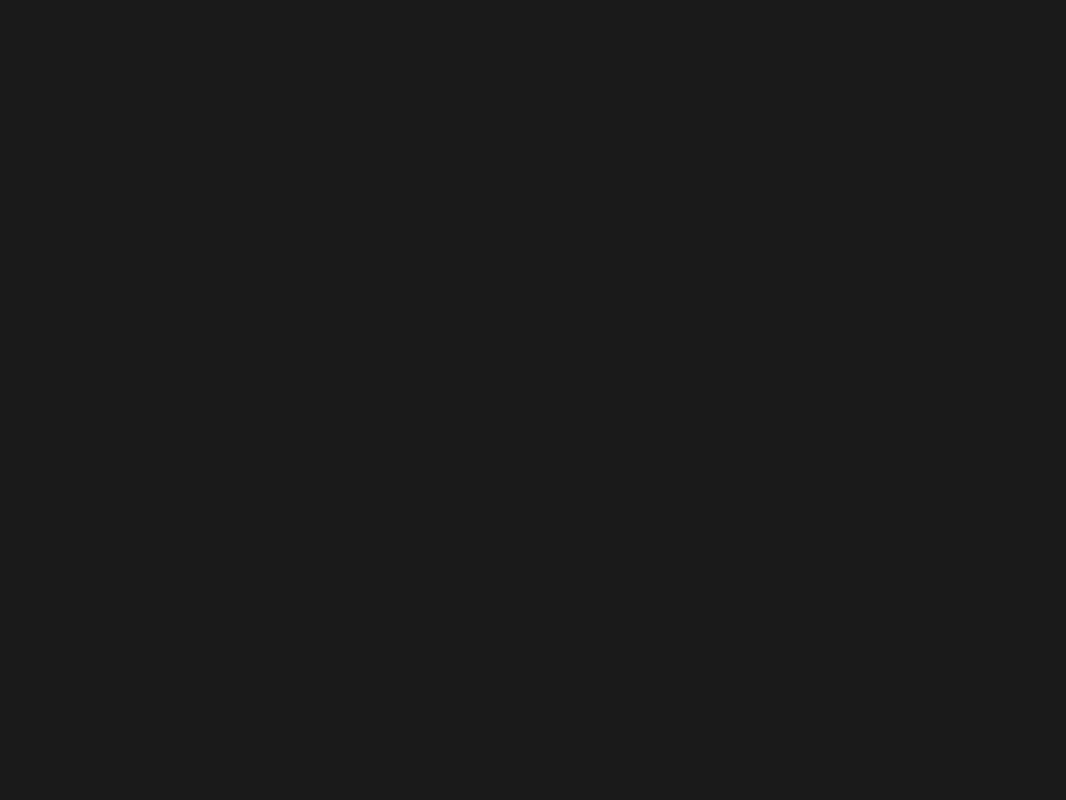
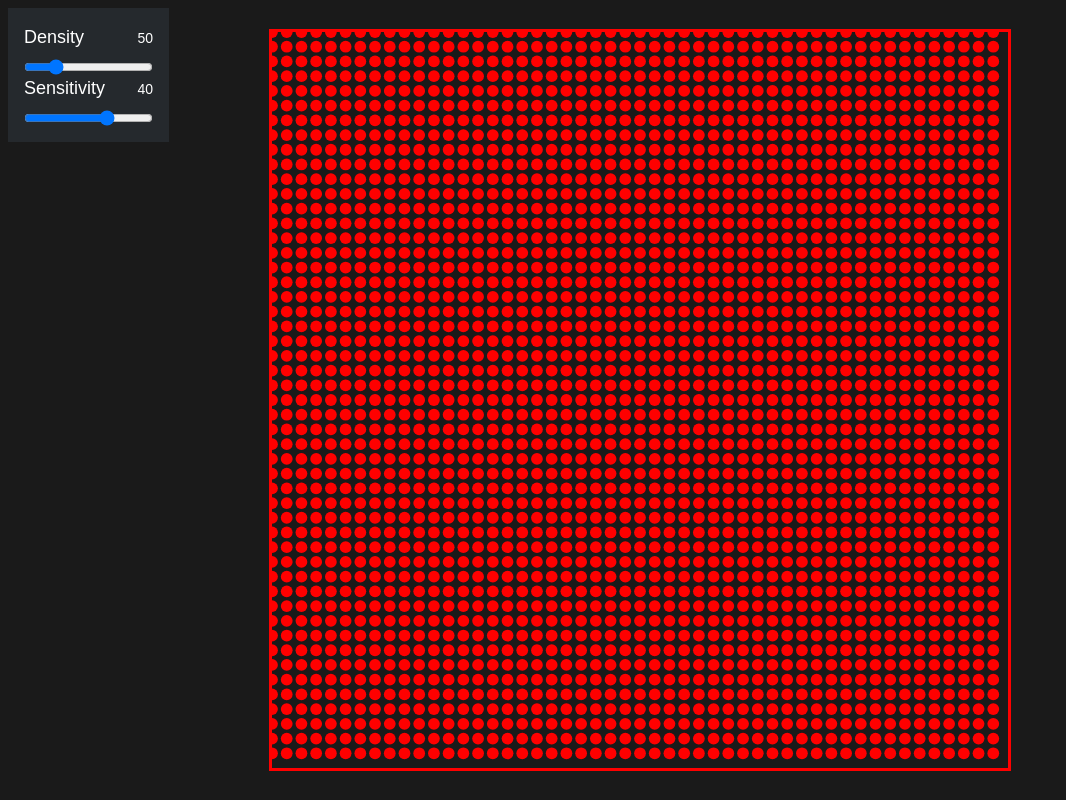
Before and after one commit to joshwcomeau/wa-svg-vs-canvas, a React (Vite) app: page /vanilla-svg in a window 1280 px wide. Before the commit this address had no page. Shown: the whole page, without its empty margins (0-1066 px from the left). Built offline with nearby package versions, Linux system fonts and the light colour scheme.

Commit message:
add buggy Vanilla SVG

```diff
--- a/src/main.tsx
+++ b/src/main.tsx
@@ -6,6 +6,7 @@ import App from './App';
 import StateProvider from './components/StateProvider';
 import ReactCanvas from './routes/ReactCanvas/';
 import ReactSvg from './routes/ReactSvg/';
+import VanillaSvg from './routes/VanillaSvg/';
 
 createRoot(document.getElementById('root')!).render(
   <StrictMode>
@@ -14,6 +15,7 @@ createRoot(document.getElementById('root')!).render(
         <Routes>
           <Route path="/react-canvas" element={<ReactCanvas />} />
           <Route path="/react-svg" element={<ReactSvg />} />
+          <Route path="/vanilla-svg" element={<VanillaSvg />} />
           <Route path="/" element={<App />} />
         </Routes>
       </BrowserRouter>
--- /dev/null
+++ b/src/routes/VanillaSvg/VanillaSvg.tsx
@@ -0,0 +1,89 @@
+import React from 'react';
+
+import { range, normalize } from '../../utils';
+import ControlPanel from '../../components/ControlPanel';
+import { StateContext } from '../../components/StateProvider';
+
+function ReactSvg() {
+  const ref = React.useRef(null);
+  const elems = React.useRef<Record<string, SVGElement>>({});
+  const { numRows, numCols, mouseAdjust } =
+    React.useContext(StateContext);
+
+  React.useEffect(() => {
+    function handleMove(event: any) {
+      for (let rowIndex = 0; rowIndex <= numRows; rowIndex++) {
+        for (let colIndex = 0; colIndex <= numCols; colIndex++) {
+          const id = `${rowIndex}-${colIndex}`;
+          const elem = elems.current[id];
+          if (!elem) {
+            continue;
+          }
+
+          const cx =
+            normalize(rowIndex, 0, numRows, 0, 200) +
+            normalize(
+              event.clientX,
+              0,
+              window.innerWidth,
+              -mouseAdjust,
+              mouseAdjust
+            );
+          const cy =
+            normalize(colIndex, 0, numCols, 0, 200) +
+            normalize(
+              event.clientY,
+              0,
+              window.innerHeight,
+              -mouseAdjust,
+              mouseAdjust
+            );
+
+          elem.setAttribute('cx', String(cx));
+          elem.setAttribute('cy', String(cy));
+        }
+      }
+    }
+    window.addEventListener('mousemove', handleMove);
+
+    return () => {
+      window.removeEventListener('mousemove', handleMove);
+    };
+  }, []);
+
+  return (
+    <>
+      <svg
+        style={{
+          display: 'block',
+          width: 'calc(100vh - 64px)',
+          height: 'calc(100vh - 64px)',
+        }}
+        ref={ref}
+        viewBox="0 0 200 200"
+      >
+        {range(numRows).map((rowIndex) =>
+          range(numCols).map((colIndex) => {
+            const id = `${rowIndex}-${colIndex}`;
+            return (
+              <circle
+                key={id}
+                cx={normalize(rowIndex, 0, numRows, 0, 200)}
+                cy={normalize(colIndex, 0, numCols, 0, 200)}
+                ref={(elem) => {
+                  // @ts-expect-error fsck this oppressive ESLint config
+                  elems.current[id] = elem;
+                }}
+                r={(200 / numRows) * 0.4}
+                fill="red"
+              />
+            );
+          })
+        )}
+      </svg>
+      <ControlPanel />
+    </>
+  );
+}
+
+export default ReactSvg;
--- /dev/null
+++ b/src/routes/VanillaSvg/index.ts
@@ -0,0 +1,2 @@
+export { default } from './VanillaSvg';
+export * from './VanillaSvg';
```
